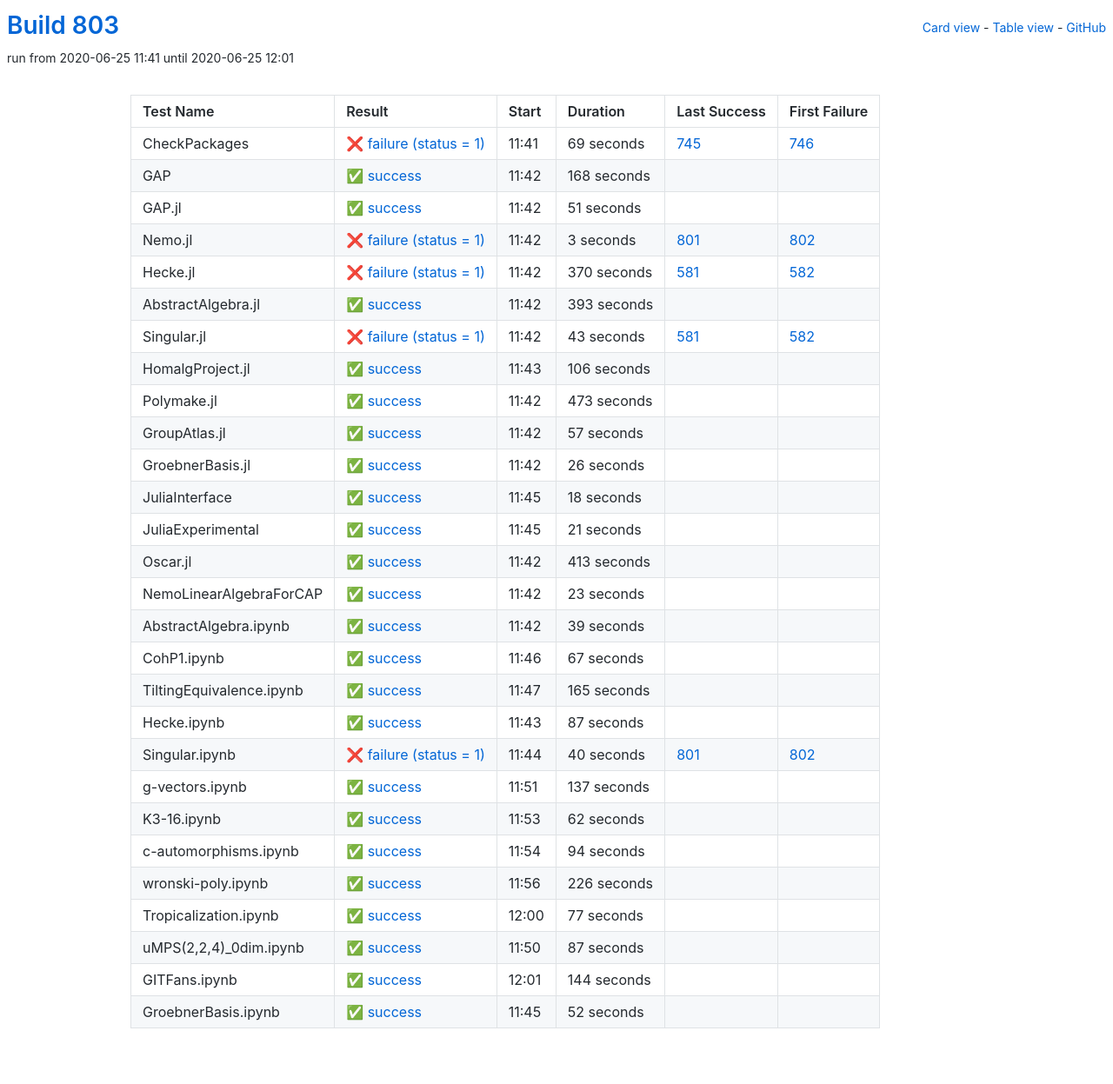
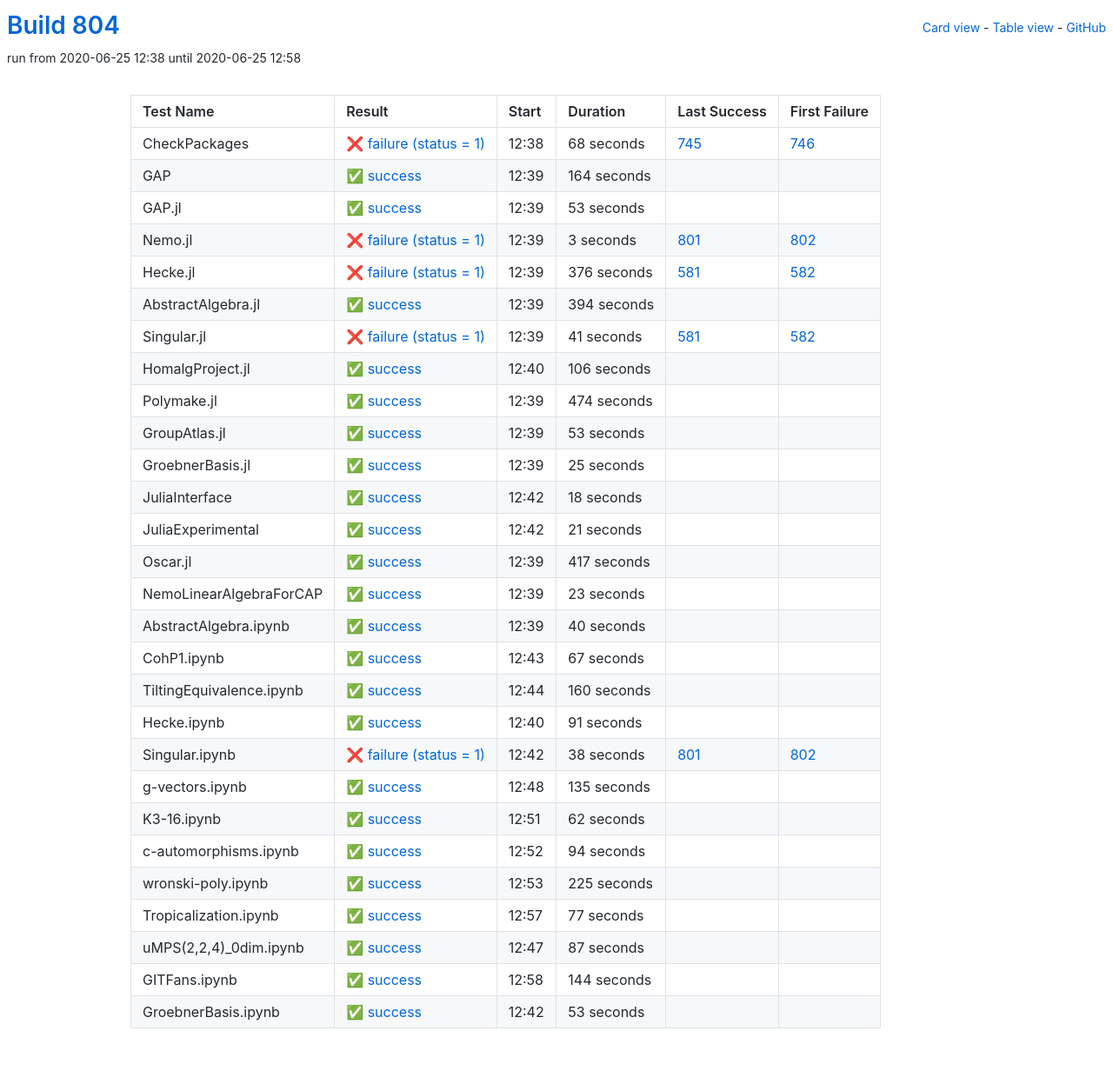
Before and after one commit to oscar-system/oscar-ci-status-1.4, a Jekyll site: the page built from table.html, in a window 1280 px wide. Shown: the whole page at 87% size. Built offline with Jekyll 4.4.1, drawn with Linux system fonts in a browser that asks for light colours.

Commit message:
Build #804

```diff
--- a/_data/ci.yml
+++ b/_data/ci.yml
@@ -1,6 +1,6 @@
 ---
-build: 803
-build_url: https://oscarci.mathematik.uni-kl.de/job/oscar-julia-1.4/803/
+build: 804
+build_url: https://oscarci.mathematik.uni-kl.de/job/oscar-julia-1.4/804/
 job: oscar-julia-1.4
 organization: oscar-system
 repo: oscar-ci-status-1.4
@@ -8,44 +8,44 @@ repourl: https://github.com/oscar-system/oscar-ci-status-1.4
 tests:
 - name: CheckPackages
   id: checkpackages
-  log: https://oscarci.mathematik.uni-kl.de/job/oscar-julia-1.4/803/artifact/logs/build-803/CheckPackages.log
-  start: 2020-06-25 11:41
+  log: https://oscarci.mathematik.uni-kl.de/job/oscar-julia-1.4/804/artifact/logs/build-804/CheckPackages.log
+  start: 2020-06-25 12:38
   success: false
   exitcode: 1
   status: failure
-  duration: 69
+  duration: 68
   last_success: 745
   last_success_url: https://oscarci.mathematik.uni-kl.de/job/oscar-julia-1.4/745/
   first_failure: 746
   first_failure_url: https://oscarci.mathematik.uni-kl.de/job/oscar-julia-1.4/746/
 - name: GAP
   id: gap
-  log: https://oscarci.mathematik.uni-kl.de/job/oscar-julia-1.4/803/artifact/logs/build-803/GAP.log
-  start: 2020-06-25 11:42
+  log: https://oscarci.mathematik.uni-kl.de/job/oscar-julia-1.4/804/artifact/logs/build-804/GAP.log
+  start: 2020-06-25 12:39
   success: true
   exitcode: 0
   status: success
-  duration: 168
+  duration: 164
   last_success: false
   last_success_url:
   first_failure: false
   first_failure_url:
 - name: GAP.jl
   id: gap-jl
-  log: https://oscarci.mathematik.uni-kl.de/job/oscar-julia-1.4/803/artifact/logs/build-803/GAP.jl.log
-  start: 2020-06-25 11:42
+  log: https://oscarci.mathematik.uni-kl.de/job/oscar-julia-1.4/804/artifact/logs/build-804/GAP.jl.log
+  start: 2020-06-25 12:39
   success: true
   exitcode: 0
   status: success
-  duration: 51
+  duration: 53
   last_success: false
   last_success_url:
   first_failure: false
   first_failure_url:
 - name: Nemo.jl
   id: nemo-jl
-  log: https://oscarci.mathematik.uni-kl.de/job/oscar-julia-1.4/803/artifact/logs/build-803/Nemo.jl.log
-  start: 2020-06-25 11:42
+  log: https://oscarci.mathematik.uni-kl.de/job/oscar-julia-1.4/804/artifact/logs/build-804/Nemo.jl.log
+  start: 2020-06-25 12:39
   success: false
   exitcode: 1
   status: failure
@@ -56,44 +56,44 @@ tests:
   first_failure_url: https://oscarci.mathematik.uni-kl.de/job/oscar-julia-1.4/802/
 - name: Hecke.jl
   id: hecke-jl
-  log: https://oscarci.mathematik.uni-kl.de/job/oscar-julia-1.4/803/artifact/logs/build-803/Hecke.jl.log
-  start: 2020-06-25 11:42
+  log: https://oscarci.mathematik.uni-kl.de/job/oscar-julia-1.4/804/artifact/logs/build-804/Hecke.jl.log
+  start: 2020-06-25 12:39
   success: false
   exitcode: 1
   status: failure
-  duration: 370
+  duration: 376
   last_success: 581
   last_success_url: https://oscarci.mathematik.uni-kl.de/job/oscar-julia-1.4/581/
   first_failure: 582
   first_failure_url: https://oscarci.mathematik.uni-kl.de/job/oscar-julia-1.4/582/
 - name: AbstractAlgebra.jl
   id: abstractalgebra-jl
-  log: https://oscarci.mathematik.uni-kl.de/job/oscar-julia-1.4/803/artifact/logs/build-803/AbstractAlgebra.jl.log
-  start: 2020-06-25 11:42
+  log: https://oscarci.mathematik.uni-kl.de/job/oscar-julia-1.4/804/artifact/logs/build-804/AbstractAlgebra.jl.log
+  start: 2020-06-25 12:39
   success: true
   exitcode: 0
   status: success
-  duration: 393
+  duration: 394
   last_success: false
   last_success_url:
   first_failure: false
   first_failure_url:
 - name: Singular.jl
   id: singular-jl
-  log: https://oscarci.mathematik.uni-kl.de/job/oscar-julia-1.4/803/artifact/logs/build-803/Singular.jl.log
-  start: 2020-06-25 11:42
+  log: https://oscarci.mathematik.uni-kl.de/job/oscar-julia-1.4/804/artifact/logs/build-804/Singular.jl.log
+  start: 2020-06-25 12:39
   success: false
   exitcode: 1
   status: failure
-  duration: 43
+  duration: 41
   last_success: 581
   last_success_url: https://oscarci.mathematik.uni-kl.de/job/oscar-julia-1.4/581/
   first_failure: 582
   first_failure_url: https://oscarci.mathematik.uni-kl.de/job/oscar-julia-1.4/582/
 - name: HomalgProject.jl
   id: homalgproject-jl
-  log: https://oscarci.mathematik.uni-kl.de/job/oscar-julia-1.4/803/artifact/logs/build-803/HomalgProject.jl.log
-  start: 2020-06-25 11:43
+  log: https://oscarci.mathematik.uni-kl.de/job/oscar-julia-1.4/804/artifact/logs/build-804/HomalgProject.jl.log
+  start: 2020-06-25 12:40
   success: true
   exitcode: 0
   status: success
@@ -104,44 +104,44 @@ tests:
   first_failure_url:
 - name: Polymake.jl
   id: polymake-jl
-  log: https://oscarci.mathematik.uni-kl.de/job/oscar-julia-1.4/803/artifact/logs/build-803/Polymake.jl.log
-  start: 2020-06-25 11:42
+  log: https://oscarci.mathematik.uni-kl.de/job/oscar-julia-1.4/804/artifact/logs/build-804/Polymake.jl.log
+  start: 2020-06-25 12:39
   success: true
   exitcode: 0
   status: success
-  duration: 473
+  duration: 474
   last_success: false
   last_success_url:
   first_failure: false
   first_failure_url:
 - name: GroupAtlas.jl
   id: groupatlas-jl
-  log: https://oscarci.mathematik.uni-kl.de/job/oscar-julia-1.4/803/artifact/logs/build-803/GroupAtlas.jl.log
-  start: 2020-06-25 11:42
+  log: https://oscarci.mathematik.uni-kl.de/job/oscar-julia-1.4/804/artifact/logs/build-804/GroupAtlas.jl.log
+  start: 2020-06-25 12:39
   success: true
   exitcode: 0
   status: success
-  duration: 57
+  duration: 53
   last_success: false
   last_success_url:
   first_failure: false
   first_failure_url:
 - name: GroebnerBasis.jl
   id: groebnerbasis-jl
-  log: https://oscarci.mathematik.uni-kl.de/job/oscar-julia-1.4/803/artifact/logs/build-803/GroebnerBasis.jl.log
-  start: 2020-06-25 11:42
+  log: https://oscarci.mathematik.uni-kl.de/job/oscar-julia-1.4/804/artifact/logs/build-804/GroebnerBasis.jl.log
+  start: 2020-06-25 12:39
   success: true
   exitcode: 0
   status: success
-  duration: 26
+  duration: 25
   last_success: false
   last_success_url:
   first_failure: false
   first_failure_url:
 - name: JuliaInterface
   id: juliainterface
-  log: https://oscarci.mathematik.uni-kl.de/job/oscar-julia-1.4/803/artifact/logs/build-803/JuliaInterface.log
-  start: 2020-06-25 11:45
+  log: https://oscarci.mathematik.uni-kl.de/job/oscar-julia-1.4/804/artifact/logs/build-804/JuliaInterface.log
+  start: 2020-06-25 12:42
   success: true
   exitcode: 0
   status: success
@@ -152,8 +152,8 @@ tests:
   first_failure_url:
 - name: JuliaExperimental
   id: juliaexperimental
-  log: https://oscarci.mathematik.uni-kl.de/job/oscar-julia-1.4/803/artifact/logs/build-803/JuliaExperimental.log
-  start: 2020-06-25 11:45
+  log: https://oscarci.mathematik.uni-kl.de/job/oscar-julia-1.4/804/artifact/logs/build-804/JuliaExperimental.log
+  start: 2020-06-25 12:42
   success: true
   exitcode: 0
   status: success
@@ -164,20 +164,20 @@ tests:
   first_failure_url:
 - name: Oscar.jl
   id: oscar-jl
-  log: https://oscarci.mathematik.uni-kl.de/job/oscar-julia-1.4/803/artifact/logs/build-803/Oscar.jl.log
-  start: 2020-06-25 11:42
+  log: https://oscarci.mathematik.uni-kl.de/job/oscar-julia-1.4/804/artifact/logs/build-804/Oscar.jl.log
+  start: 2020-06-25 12:39
   success: true
   exitcode: 0
   status: success
-  duration: 413
+  duration: 417
   last_success: false
   last_success_url:
   first_failure: false
   first_failure_url:
 - name: NemoLinearAlgebraForCAP
   id: nemolinearalgebraforcap
-  log: https://oscarci.mathematik.uni-kl.de/job/oscar-julia-1.4/803/artifact/logs/build-803/NemoLinearAlgebraForCAP.log
-  start: 2020-06-25 11:42
+  log: https://oscarci.mathematik.uni-kl.de/job/oscar-julia-1.4/804/artifact/logs/build-804/NemoLinearAlgebraForCAP.log
+  start: 2020-06-25 12:39
   success: true
   exitcode: 0
   status: success
@@ -188,20 +188,20 @@ tests:
   first_failure_url:
 - name: AbstractAlgebra.ipynb
   id: abstractalgebra-ipynb
-  log: https://oscarci.mathematik.uni-kl.de/job/oscar-julia-1.4/803/artifact/logs/build-803/AbstractAlgebra.ipynb.log
-  start: 2020-06-25 11:42
+  log: https://oscarci.mathematik.uni-kl.de/job/oscar-julia-1.4/804/artifact/logs/build-804/AbstractAlgebra.ipynb.log
+  start: 2020-06-25 12:39
   success: true
   exitcode: 0
   status: success
-  duration: 39
+  duration: 40
   last_success: false
   last_success_url:
   first_failure: false
   first_failure_url:
 - name: CohP1.ipynb
   id: cohp1-ipynb
-  log: https://oscarci.mathematik.uni-kl.de/job/oscar-julia-1.4/803/artifact/logs/build-803/CohP1.ipynb.log
-  start: 2020-06-25 11:46
+  log: https://oscarci.mathematik.uni-kl.de/job/oscar-julia-1.4/804/artifact/logs/build-804/CohP1.ipynb.log
+  start: 2020-06-25 12:43
   success: true
   exitcode: 0
   status: success
@@ -212,56 +212,56 @@ tests:
   first_failure_url:
 - name: TiltingEquivalence.ipynb
   id: tiltingequivalence-ipynb
-  log: https://oscarci.mathematik.uni-kl.de/job/oscar-julia-1.4/803/artifact/logs/build-803/TiltingEquivalence.ipynb.log
-  start: 2020-06-25 11:47
+  log: https://oscarci.mathematik.uni-kl.de/job/oscar-julia-1.4/804/artifact/logs/build-804/TiltingEquivalence.ipynb.log
+  start: 2020-06-25 12:44
   success: true
   exitcode: 0
   status: success
-  duration: 165
+  duration: 160
   last_success: false
   last_success_url:
   first_failure: false
   first_failure_url:
 - name: Hecke.ipynb
   id: hecke-ipynb
-  log: https://oscarci.mathematik.uni-kl.de/job/oscar-julia-1.4/803/artifact/logs/build-803/Hecke.ipynb.log
-  start: 2020-06-25 11:43
+  log: https://oscarci.mathematik.uni-kl.de/job/oscar-julia-1.4/804/artifact/logs/build-804/Hecke.ipynb.log
+  start: 2020-06-25 12:40
   success: true
   exitcode: 0
   status: success
-  duration: 87
+  duration: 91
   last_success: false
   last_success_url:
   first_failure: false
   first_failure_url:
 - name: Singular.ipynb
   id: singular-ipynb
-  log: https://oscarci.mathematik.uni-kl.de/job/oscar-julia-1.4/803/artifact/logs/build-803/Singular.ipynb.log
-  start: 2020-06-25 11:44
+  log: https://oscarci.mathematik.uni-kl.de/job/oscar-julia-1.4/804/artifact/logs/build-804/Singular.ipynb.log
+  start: 2020-06-25 12:42
   success: false
   exitcode: 1
   status: failure
-  duration: 40
+  duration: 38
   last_success: 801
   last_success_url: https://oscarci.mathematik.uni-kl.de/job/oscar-julia-1.4/801/
   first_failure: 802
   first_failure_url: https://oscarci.mathematik.uni-kl.de/job/oscar-julia-1.4/802/
 - name: g-vectors.ipynb
   id: g-vectors-ipynb
-  log: https://oscarci.mathematik.uni-kl.de/job/oscar-julia-1.4/803/artifact/logs/build-803/g-vectors.ipynb.log
-  start: 2020-06-25 11:51
+  log: https://oscarci.mathematik.uni-kl.de/job/oscar-julia-1.4/804/artifact/logs/build-804/g-vectors.ipynb.log
+  start: 2020-06-25 12:48
   success: true
   exitcode: 0
   status: success
-  duration: 137
+  duration: 135
   last_success: false
   last_success_url:
   first_failure: false
   first_failure_url:
 - name: K3-16.ipynb
   id: k3-16-ipynb
-  log: https://oscarci.mathematik.uni-kl.de/job/oscar-julia-1.4/803/artifact/logs/build-803/K3-16.ipynb.log
-  start: 2020-06-25 11:53
+  log: https://oscarci.mathematik.uni-kl.de/job/oscar-julia-1.4/804/artifact/logs/build-804/K3-16.ipynb.log
+  start: 2020-06-25 12:51
   success: true
   exitcode: 0
   status: success
@@ -272,8 +272,8 @@ tests:
   first_failure_url:
 - name: c-automorphisms.ipynb
   id: c-automorphisms-ipynb
-  log: https://oscarci.mathematik.uni-kl.de/job/oscar-julia-1.4/803/artifact/logs/build-803/c-automorphisms.ipynb.log
-  start: 2020-06-25 11:54
+  log: https://oscarci.mathematik.uni-kl.de/job/oscar-julia-1.4/804/artifact/logs/build-804/c-automorphisms.ipynb.log
+  start: 2020-06-25 12:52
   success: true
   exitcode: 0
   status: success
@@ -284,20 +284,20 @@ tests:
   first_failure_url:
 - name: wronski-poly.ipynb
   id: wronski-poly-ipynb
-  log: https://oscarci.mathematik.uni-kl.de/job/oscar-julia-1.4/803/artifact/logs/build-803/wronski-poly.ipynb.log
-  start: 2020-06-25 11:56
+  log: https://oscarci.mathematik.uni-kl.de/job/oscar-julia-1.4/804/artifact/logs/build-804/wronski-poly.ipynb.log
+  start: 2020-06-25 12:53
   success: true
   exitcode: 0
   status: success
-  duration: 226
+  duration: 225
   last_success: false
   last_success_url:
   first_failure: false
   first_failure_url:
 - name: Tropicalization.ipynb
   id: tropicalization-ipynb
-  log: https://oscarci.mathematik.uni-kl.de/job/oscar-julia-1.4/803/artifact/logs/build-803/Tropicalization.ipynb.log
-  start: 2020-06-25 12:00
+  log: https://oscarci.mathematik.uni-kl.de/job/oscar-julia-1.4/804/artifact/logs/build-804/Tropicalization.ipynb.log
+  start: 2020-06-25 12:57
   success: true
   exitcode: 0
   status: success
@@ -308,8 +308,8 @@ tests:
   first_failure_url:
 - name: uMPS(2,2,4)_0dim.ipynb
   id: umps-2-2-4-0dim-ipynb
-  log: https://oscarci.mathematik.uni-kl.de/job/oscar-julia-1.4/803/artifact/logs/build-803/uMPS-2-2-4-_0dim.ipynb.log
-  start: 2020-06-25 11:50
+  log: https://oscarci.mathematik.uni-kl.de/job/oscar-julia-1.4/804/artifact/logs/build-804/uMPS-2-2-4-_0dim.ipynb.log
+  start: 2020-06-25 12:47
   success: true
   exitcode: 0
   status: success
@@ -320,8 +320,8 @@ tests:
   first_failure_url:
 - name: GITFans.ipynb
   id: gitfans-ipynb
-  log: https://oscarci.mathematik.uni-kl.de/job/oscar-julia-1.4/803/artifact/logs/build-803/GITFans.ipynb.log
-  start: 2020-06-25 12:01
+  log: https://oscarci.mathematik.uni-kl.de/job/oscar-julia-1.4/804/artifact/logs/build-804/GITFans.ipynb.log
+  start: 2020-06-25 12:58
   success: true
   exitcode: 0
   status: success
@@ -332,12 +332,12 @@ tests:
   first_failure_url:
 - name: GroebnerBasis.ipynb
   id: groebnerbasis-ipynb
-  log: https://oscarci.mathematik.uni-kl.de/job/oscar-julia-1.4/803/artifact/logs/build-803/GroebnerBasis.ipynb.log
-  start: 2020-06-25 11:45
+  log: https://oscarci.mathematik.uni-kl.de/job/oscar-julia-1.4/804/artifact/logs/build-804/GroebnerBasis.ipynb.log
+  start: 2020-06-25 12:42
   success: true
   exitcode: 0
   status: success
-  duration: 52
+  duration: 53
   last_success: false
   last_success_url:
   first_failure: false
```
Also changed, not shown: README.md.
